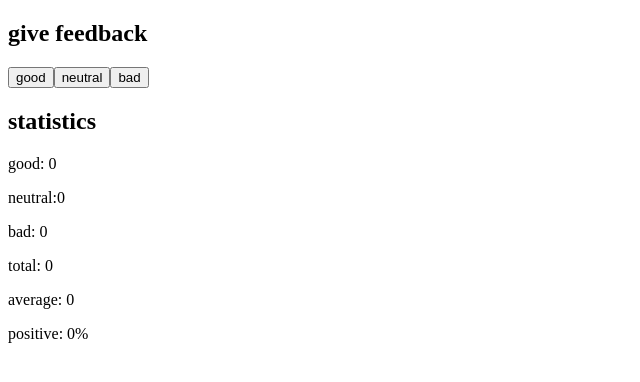
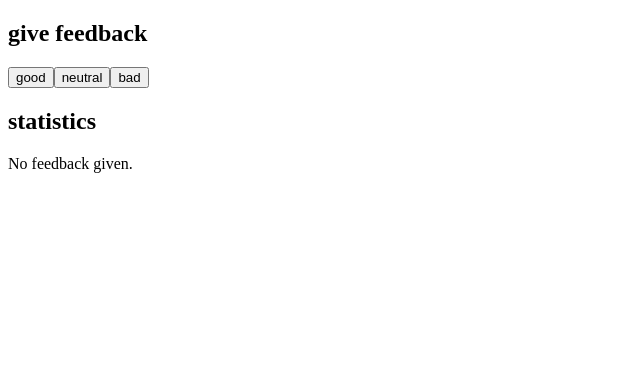
Before and after one commit to jaimetrovoada/fullstack-open, a React (Create React App) app in the folder part01/unicafe/: page / in a window 1280 px wide. Shown: the top 382 px of the page, without its empty margins (0-640 px from the left). Built offline with nearby package versions, Linux system fonts and the light colour scheme.

Commit message:
finish exercise 1.9

```diff
--- a/part01/unicafe/src/App.tsx
+++ b/part01/unicafe/src/App.tsx
@@ -15,6 +15,17 @@
   avg: number;
   positive: number;
 }) => {
+  const noFeedback = total === 0;
+  if (noFeedback) {
+    return (
+      <>
+        <h2>statistics</h2>
+        <div>
+          <p>No feedback given.</p>
+        </div>
+      </>
+    );
+  }
   return (
     <>
       <h2>statistics</h2>
```
